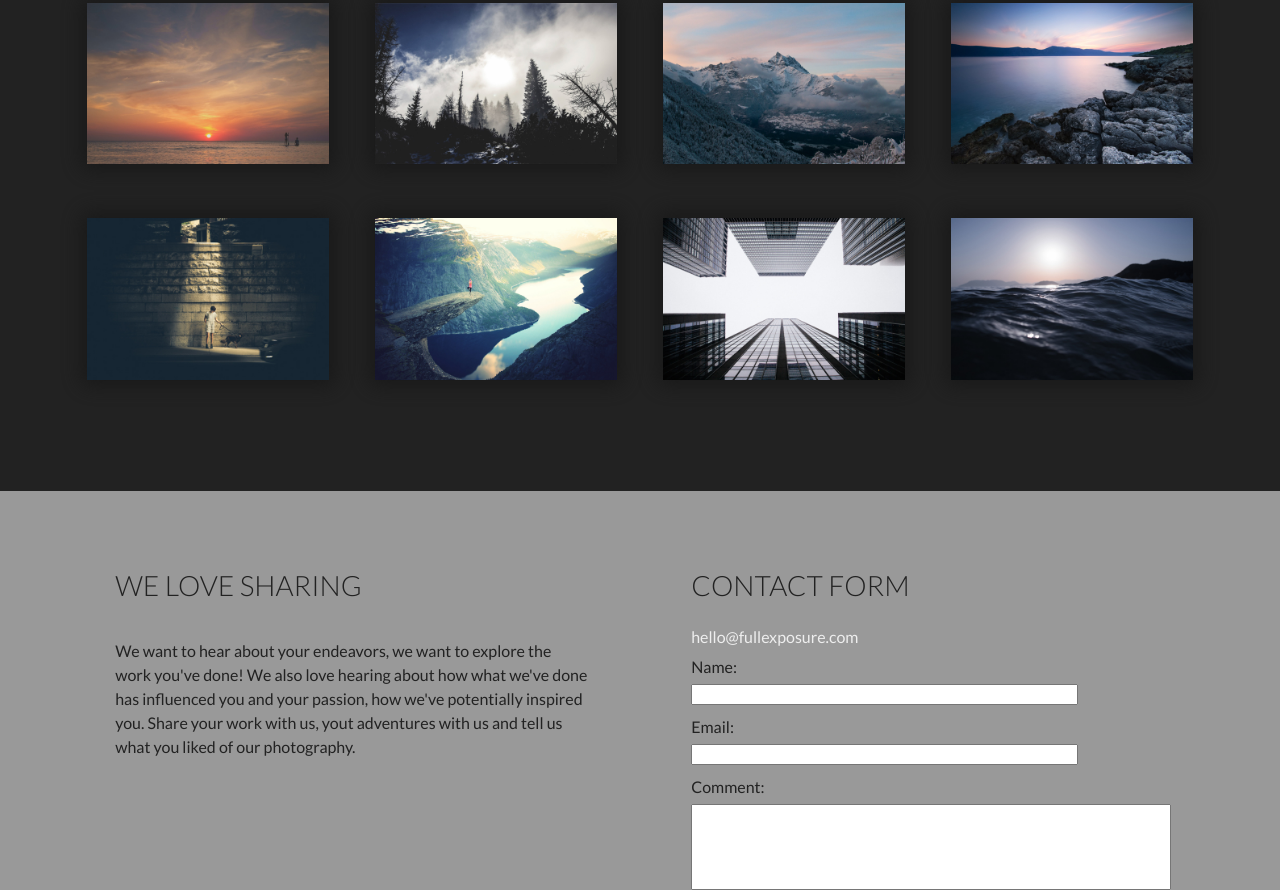
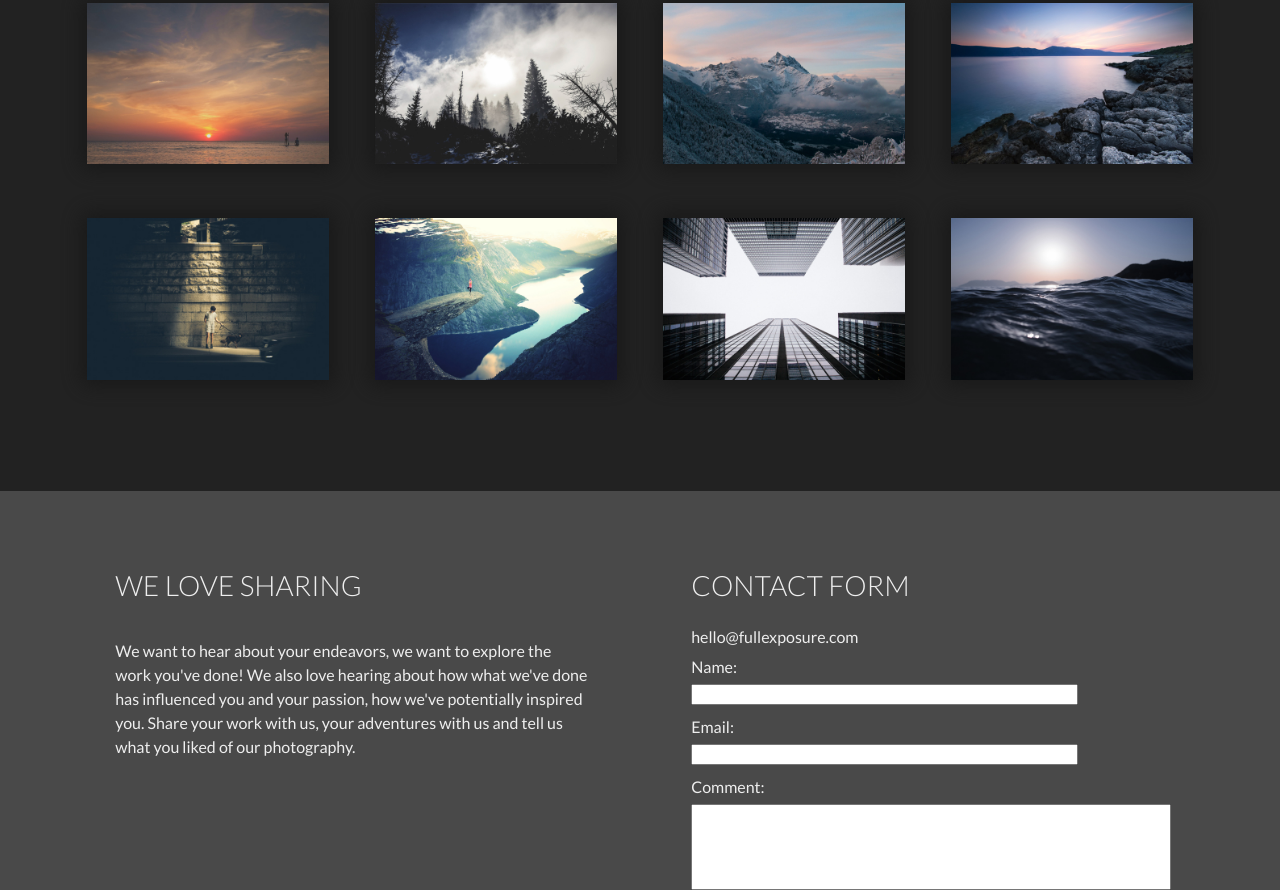
Before and after one commit to ColinGBos/PhotographySite, a plain HTML site: page index.html in a window 1280 px wide. Shown: the part 2580-3470 px from the top of the page. Drawn offline with Linux system fonts and the light colour scheme.

Commit message:
Last spelling fixes and tweaks

```diff
--- a/css/main.css
+++ b/css/main.css
@@ -63,6 +63,10 @@ a {
 
 #contact p {
     padding: 10px 0 5px 0;
+}
+
+#contact .twoCol a, #contact .twoCol p, #contact h3 {
+    color: #eee;
 }
 
 /* Top Level */
@@ -201,7 +205,7 @@ header {
 .twoColParent {
     display: flex;
     padding: 80px 5vw;
-    background-color: #999;
+    background-color: #494949;
 }
 
 .twoCol {
--- a/index.html
+++ b/index.html
@@ -43,7 +43,7 @@
             <section id="aboutUs" class="singleCol">
                 <h2>Who We Are</h2>
                 <p>
-                    Full Exposure Photography is a photography studio that simply hopes to share our love of the art with the world. We are three retired gentlement who have over 50 years of professional photography experience between us.
+                    Full Exposure Photography is a photography studio that simply hopes to share our love of the art with the world. We are three retired gentlemen who have over 50 years of professional photography experience between us.
                 </p>
                 <p>
                     Growing up with far less resources than the people of this generation, we want to do a bit to share some of our work. It is our hope that people will see our work and be inspired to share their work and grow as photographers.
@@ -224,7 +224,7 @@
                 <div class="twoColParent">
                     <div class="twoCol">
                         <h3>We Love Sharing</h3>
-                        <p>We want to hear about your endeavors, we want to explore the work you've done! We also love hearing about how what we've done has influenced you and your passion, how we've potentially inspired you. Share your work with us, yout adventures with us and tell us what you liked of our photography.</p>
+                        <p>We want to hear about your endeavors, we want to explore the work you've done! We also love hearing about how what we've done has influenced you and your passion, how we've potentially inspired you. Share your work with us, your adventures with us and tell us what you liked of our photography.</p>
                     </div>
                     <div class="twoCol">
                         <h3>Contact Form</h3>
```
